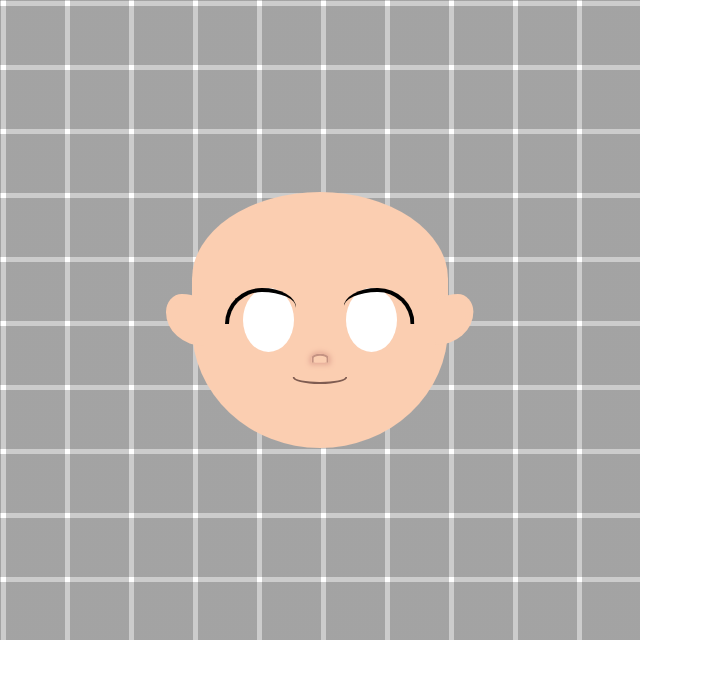
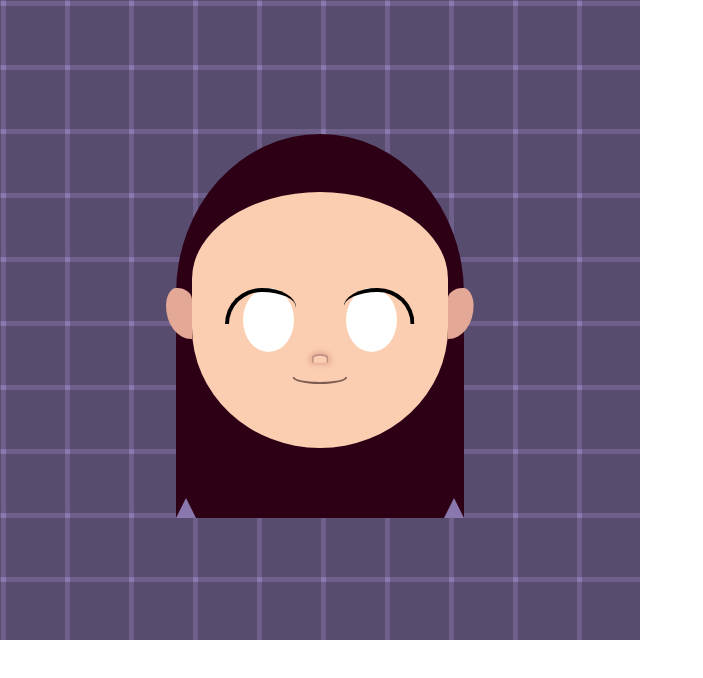
Before and after one commit to SEMINSEMINSEMIN/character_make, a plain HTML site: page index.html in a window 1280 px wide. Shown: the whole page, without its empty margins (0-703 px from the left). Drawn offline with Linux system fonts and the light colour scheme.

Commit message:
뒷머리

```diff
--- a/index.html
+++ b/index.html
@@ -9,6 +9,13 @@
 </head>
 <body>
     <article>
+        <div class="back-hair">
+            <div class="back-long-hair"></div>
+        </div>
+        <div class="ear ear-left">
+        </div>
+        <div class="ear ear-right">
+        </div>
         <div class="face">
             <div class="eye eye-left">
                 <div class="eyelash eyelash-left"></div>
@@ -20,12 +27,6 @@
             </div>
             <div class="mouth">
             </div>
-            <div class="ear ear-left">
-
-            </div>
-            <div class="ear ear-right">
-
-            </div>
         </div>
     </article>
 </body>
--- a/styles.css
+++ b/styles.css
@@ -1,9 +1,11 @@
 :root {
-    --hair: rgb(131, 0, 15);
+    --hair: #2E0016;
     --face: #FBCEB1;
     --face-shadow: #E3A996;
     --face-shadow2: #C49282;
     --face-shadow3: #7f5c51;
+    --article-bg: #8977AD;
+
 }
 
 body {
@@ -18,6 +20,7 @@ article {
     background:
     repeating-linear-gradient(#0003 0 0.125%, #0000 0 0.9875%, #0003 0 10%),
     repeating-linear-gradient(90deg, #0003 0 0.125%, #0000 0 0.9875%, #0003 0 10%);
+    background-color: var(--article-bg);
 }
 
 .face {
@@ -98,19 +101,64 @@ article {
 
 .ear {
     position: absolute;
-    top: 40%;
-    width: 15%;
-    height: 20%;
-    background-color: var(--face);
+    top: 45%;
+    width: 4%;
+    height: 8%;
+    background-color: var(--face-shadow);
 }
 
 .ear-left {
-    left: -10%;
+    left: 26%;
     border-radius: 41% 59% 0% 100% / 35% 23% 10% 66%;
 }
 
 .ear-right {
-    right: -10%;
+    right: 26%;
     border-radius: 41% 59% 0% 100% / 35% 23% 10% 66%;
     transform: scaleX(-1);
 }
+
+.back-hair {
+    position: absolute;
+    top: 21%;
+    left: 27.5%;
+    width: 45%;
+    height: 50%;
+    border-radius: 50%;
+    background-color: var(--hair);
+}
+
+.back-long-hair {
+    position: relative;
+    top: 50%;
+    width: 100%;
+    height: 70%;
+    background-color: var(--hair);
+}
+
+.back-long-hair:before {
+    position: absolute;
+    bottom: 0;
+    right: 0;
+    content: '';
+    display: block;
+    width: 0;
+    height: 0;
+    border-bottom: 20px solid var(--article-bg);
+    border-top: 20px solid transparent;
+    border-left: 10px solid transparent;
+    border-right: 10px solid transparent;
+}
+
+.back-long-hair:after {
+    position: absolute;
+    bottom: 0;
+    content: '';
+    display: block;
+    width: 0;
+    height: 0;
+    border-bottom: 20px solid var(--article-bg);
+    border-top: 20px solid transparent;
+    border-left: 10px solid transparent;
+    border-right: 10px solid transparent;
+}
```
